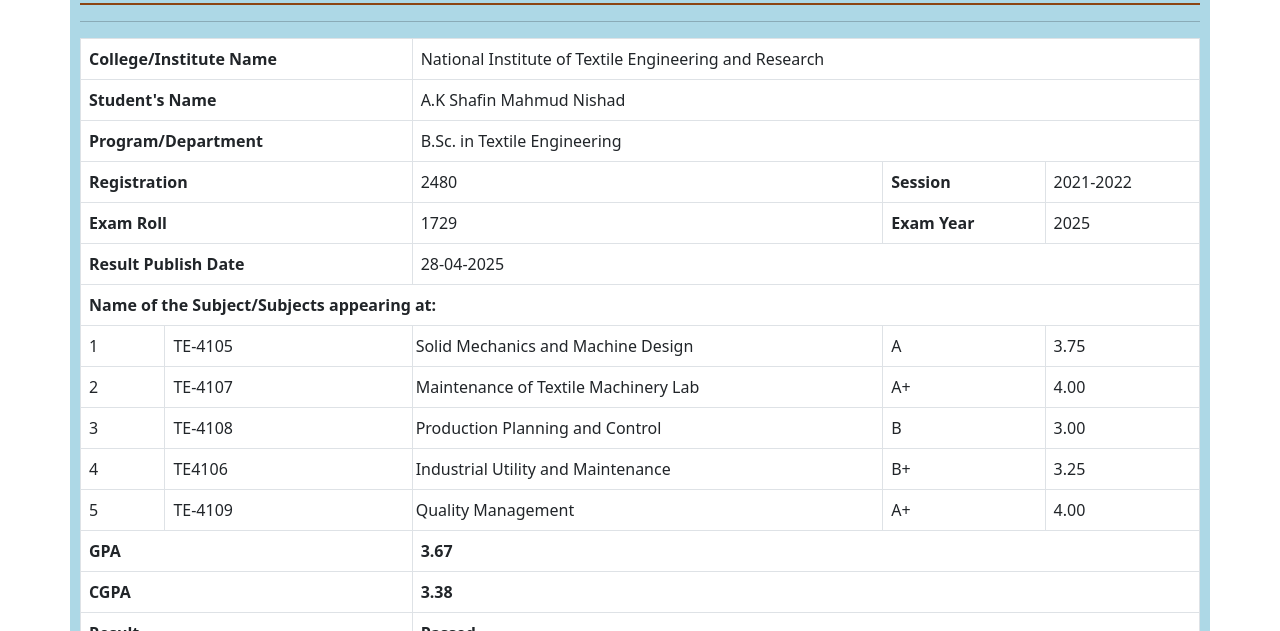
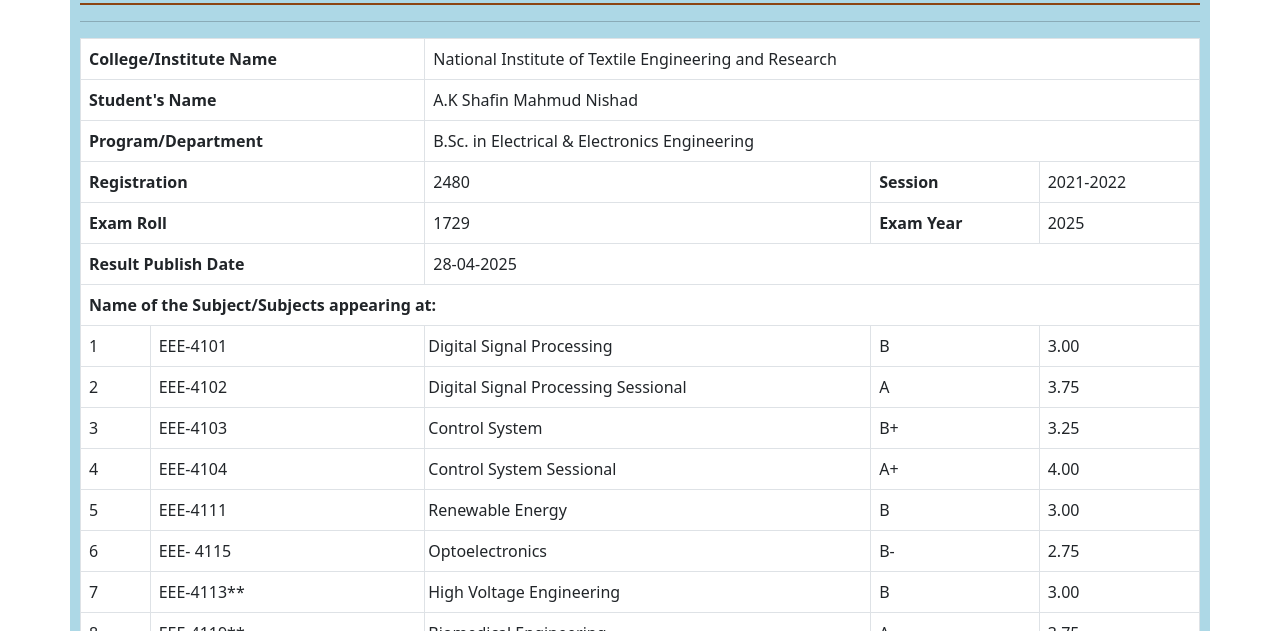
Before and after one commit to MahmudNishad/cmc.du.ac.bd, a plain HTML site: page index.html in a window 1280 px wide. Shown: the part 169-800 px from the top of the page. Drawn offline with nearby package versions, Linux system fonts and the light colour scheme.

Commit message:
index.html

```diff
--- a/index.html
+++ b/index.html
@@ -20,7 +20,7 @@
             <div class="col-12">
                 <center>
                     <h2 style="border-bottom: 2px solid saddlebrown;padding-bottom: 7px;"><b>
-            B.Sc. in B.Sc. in Textile Engineering Level-4 Term-1 Examination of 2025 Held in February 2025</b> <small style="font-size:15px;color:red;">  </small> </h2>
+            B.Sc. in Electrical & Electronics Engineering Level-4 Term-1 Examination of 2025 Held in February 2025</b> <small style="font-size:15px;color:red;">  </small> </h2>
                 </center>
                 <hr>
             </div>
@@ -37,11 +37,11 @@
                             </tr>
                             <tr>
                                 <th colspan="2">Student's Name</th>
-                                <td colspan="3"> A.K Shafin Mahmud Nishad</td>
+                                <td colspan="3">A.K Shafin Mahmud Nishad</td>
                             </tr>
                             <tr>
                                 <th colspan="2">Program/Department</th>
-                                <td colspan="3"> B.Sc. in Textile Engineering </td>
+                                <td colspan="3"> B.Sc. in Electrical & Electronics Engineering </td>
                             </tr>
                             <tr>
                                 <th colspan="2"> Registration </th>
@@ -66,49 +66,69 @@
 
                             <tr>
                                 <td>1</td>
-                                <td>TE-4105</td>
-                                <td style="padding:3px;vertical-align: middle;">Solid Mechanics and Machine Design</td>
+                                <td>EEE-4101</td>
+                                <td style="padding:3px;vertical-align: middle;">Digital Signal Processing</td>
+                                <td>B</td>
+                                <td>3.00</td>
+                            </tr>
+                            <tr>
+                                <td>2</td>
+                                <td>EEE-4102</td>
+                                <td style="padding:3px;vertical-align: middle;">Digital Signal Processing Sessional</td>
                                 <td>A</td>
                                 <td>3.75</td>
                             </tr>
                             <tr>
-                                <td>2</td>
-                                <td>TE-4107</td>
-                                <td style="padding:3px;vertical-align: middle;">Maintenance of Textile Machinery Lab</td>
+                                <td>3</td>
+                                <td>EEE-4103</td>
+                                <td style="padding:3px;vertical-align: middle;">Control System </td>
+                                <td>B+</td>
+                                <td>3.25</td>
+                            </tr>
+                            <tr>
+                                <td>4</td>
+                                <td>EEE-4104</td>
+                                <td style="padding:3px;vertical-align: middle;">Control System Sessional </td>
                                 <td>A+</td>
                                 <td>4.00</td>
                             </tr>
                             <tr>
-                                <td>3</td>
-                                <td>TE-4108</td>
-                                <td style="padding:3px;vertical-align: middle;">Production Planning and Control</td>
+                                <td>5</td>
+                                <td>EEE-4111</td>
+                                <td style="padding:3px;vertical-align: middle;">Renewable Energy</td>
                                 <td>B</td>
                                 <td>3.00</td>
                             </tr>
                             <tr>
-                                <td>4</td>
-                                <td>TE­4106</td>
-                                <td style="padding:3px;vertical-align: middle;">Industrial Utility and Maintenance</td>
-                                <td>B+</td>
-                                <td>3.25</td>
+                                <td>6</td>
+                                <td>EEE- 4115</td>
+                                <td style="padding:3px;vertical-align: middle;">Optoelectronics</td>
+                                <td>B-</td>
+                                <td>2.75</td>
                             </tr>
                             <tr>
-                                <td>5</td>
-                                <td>TE-4109</td>
-                                <td style="padding:3px;vertical-align: middle;">Quality Management</td>
-                                <td>A+</td>
-                                <td>4.00</td>
+                                <td>7</td>
+                                <td>EEE-4113**</td>
+                                <td style="padding:3px;vertical-align: middle;">High Voltage Engineering </td>
+                                <td>B</td>
+                                <td>3.00</td>
                             </tr>
-
+                           <tr>
+                                <td>8</td>
+                                <td>EEE-4119**</td>
+                                <td style="padding:3px;vertical-align: middle;">Biomedical Engineering</td>
+                                <td>A</td>
+                                <td>3.75</td>
+                            </tr>
                             <tr>
                                 <th colspan="2">GPA</th>
-                                <th colspan="3">3.67</th>
+                                <th colspan="3">3.38</th>
                             </tr>
 
 
                             <tr>
                                 <th colspan="2">CGPA</th>
-                                <th colspan="3">3.38</th>
+                                <th colspan="3">3.16</th>
                             </tr>
                             <tr>
                                 <th colspan="2">Result</th>
```
